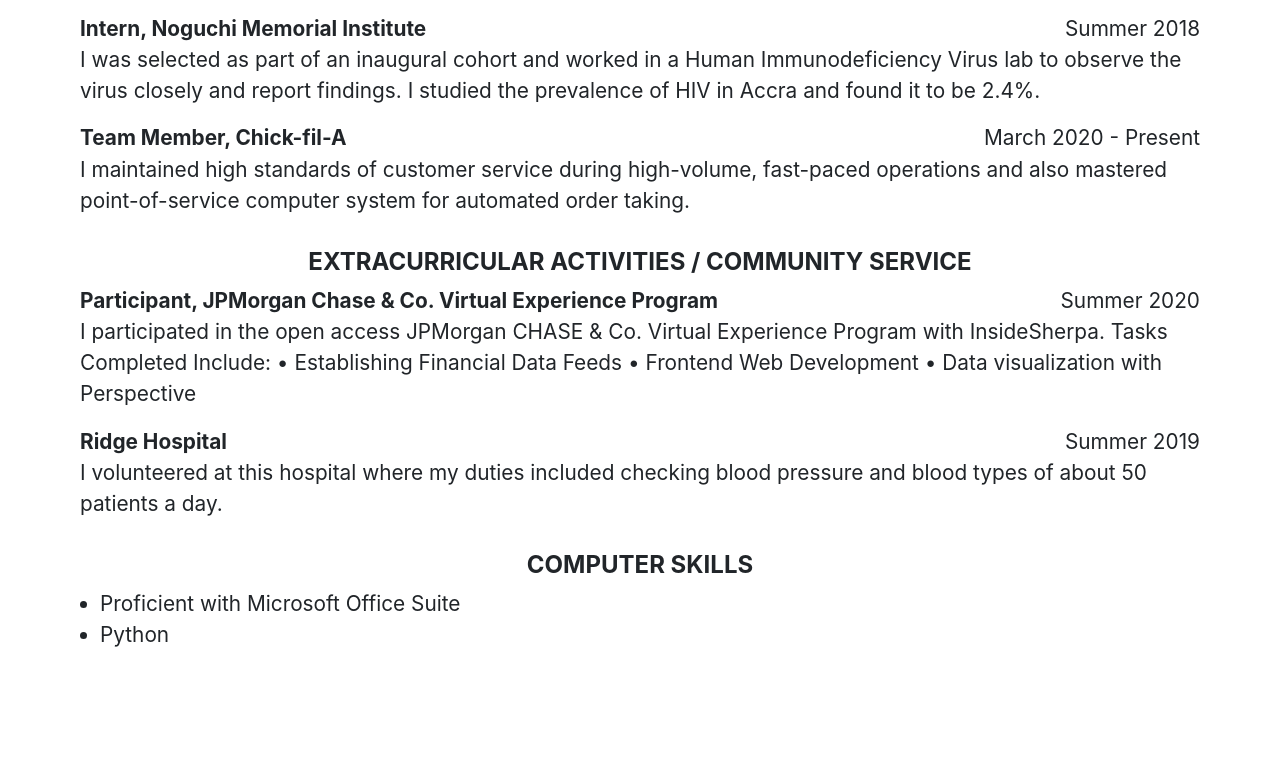
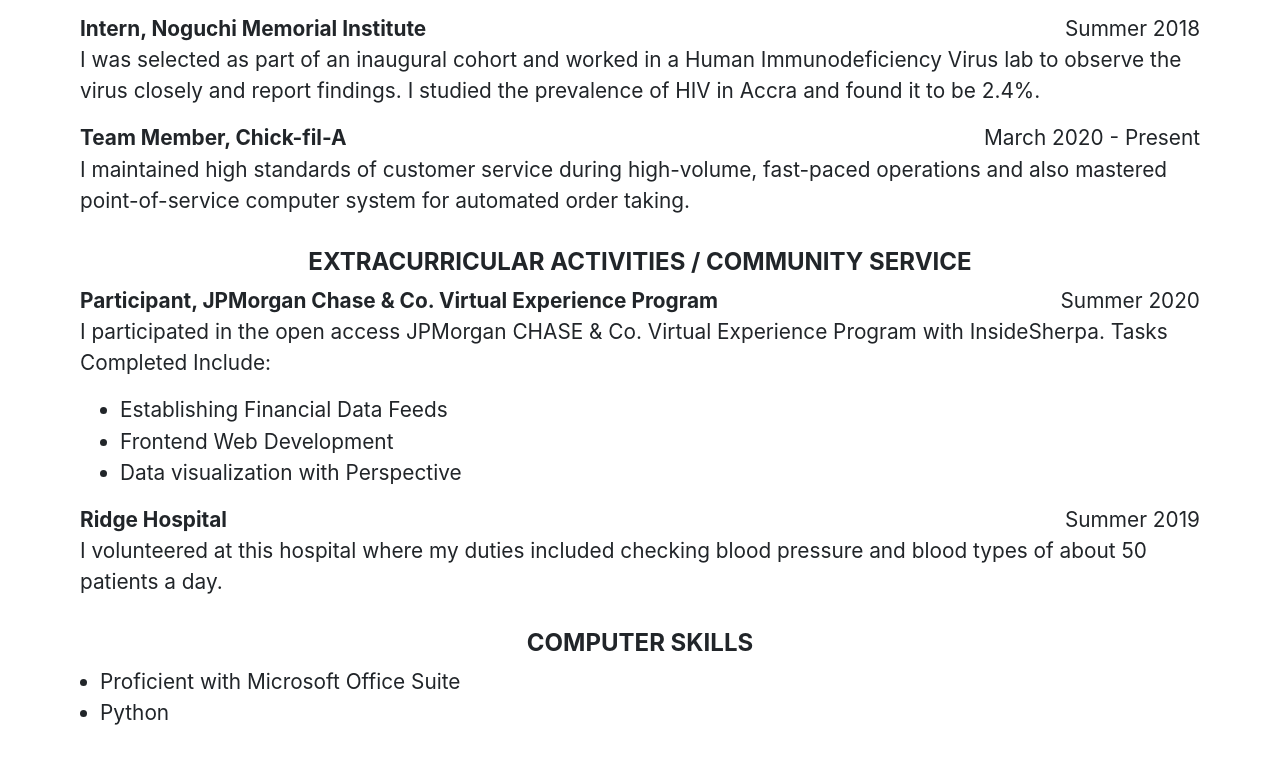
Before and after one commit to ikasare/resume, a plain HTML site: page index.html in a window 1280 px wide. Shown: the part 620-1381 px from the top of the page. Before the commit the page ends 1302 px from the top, so only its background shows below. Drawn offline with nearby package versions, Linux system fonts and the light colour scheme.

Commit message:
Update index.html

```diff
--- a/index.html
+++ b/index.html
@@ -93,9 +93,11 @@
         <p>
             I participated in the open access JPMorgan CHASE & Co. Virtual Experience Program with InsideSherpa.
             Tasks Completed Include:
-            &bull; Establishing Financial Data Feeds
-            &bull; Frontend Web Development
-            &bull; Data visualization with Perspective
+            <ul>
+            <li>Establishing Financial Data Feeds</li>
+            <li>Frontend Web Development</li>
+            <li>Data visualization with Perspective</li>
+            </ul>
         </p>
         <p class="part-par">
             <strong>Ridge Hospital</strong> <span class="work-year">Summer 2019</span>
```
